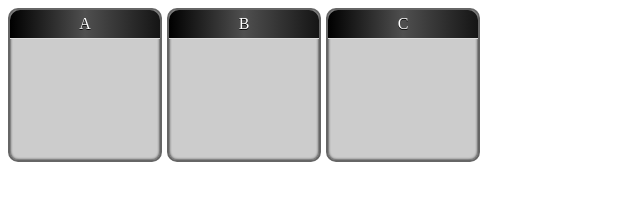
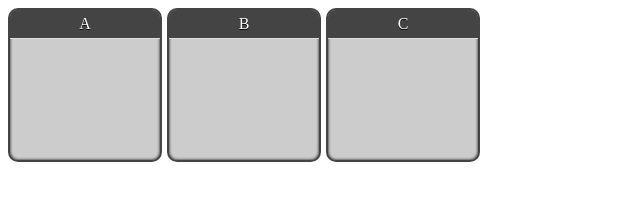
Before and after one commit to Daniel-Hug/html5-dnd-list, a plain HTML site: page index.html in a window 1280 px wide. Shown: the whole page, without its empty margins (0-640 px from the left). Drawn offline with Linux system fonts and the light colour scheme.

Commit message:
simpler CSS

```diff
--- a/demo.css
+++ b/demo.css
@@ -10,58 +10,37 @@
 }
 
 .dl-item {
+	/* box model */
+	float: left;
 	height: 150px;
 	width: 150px;
-	float: left;
-	border: 2px solid #666666;
+	border: 2px solid #444;
+	margin-right: 5px;
+	margin-bottom: 30px;
+
+	/* style */
 	background-color: #ccc;
-	margin-right: 5px;
-	-webkit-border-radius: 10px;
-	-moz-border-radius: 10px;
-	-o-border-radius: 10px;
-	-ms-border-radius: 10px;
 	border-radius: 10px;
-	-webkit-box-shadow: inset 0 0 3px #000;
-	-moz-box-shadow: inset 0 0 3px #000;
-	-ms-box-shadow: inset 0 0 3px #000;
-	-o-box-shadow: inset 0 0 3px #000;
 	box-shadow: inset 0 0 3px #000;
 	text-align: center;
-	margin-bottom: 30px;
+	overflow: hidden;
 }
 
 .dl-item header {
+	/* box model */
+	padding: 5px;
+	border-bottom: 1px solid #ddd;
+
+	/* style */
 	cursor: move;
-	color: #fff;
 	text-shadow: #000 0 1px;
 	box-shadow: 5px;
-	padding: 5px;
-	background: -moz-linear-gradient(left center, rgb(0,0,0), rgb(79,79,79), rgb(21,21,21));
-	background: -webkit-gradient(linear, left top, right top,
-		color-stop(0, rgb(0,0,0)),
-		color-stop(0.50, rgb(79,79,79)),
-		color-stop(1, rgb(21,21,21)));
-	background: -webkit-linear-gradient(left center, rgb(0,0,0), rgb(79,79,79), rgb(21,21,21));
-	background: -ms-linear-gradient(left center, rgb(0,0,0), rgb(79,79,79), rgb(21,21,21));
-	background: -o-linear-gradient(left center, rgb(0,0,0), rgb(79,79,79), rgb(21,21,21));
-	border-bottom: 1px solid #ddd;
-	-webkit-border-top-left-radius: 10px;
-	-moz-border-radius-topleft: 10px;
-	-ms-border-radius-topleft: 10px;
-	-o-border-radius-topleft: 10px;
-	border-top-left-radius: 10px;
-	-webkit-border-top-right-radius: 10px;
-	-moz-border-radius-topright: 10px;
-	-ms-border-radius-topright: 10px;
-	-o-border-radius-topright: 10px;
-	border-top-right-radius: 10px;
+	color: #fff;
+	background: #444;
 }
 
 .dl-item {
-	-webkit-transition: -webkit-transform 0.2s ease-out;
-	-moz-transition: -moz-transform 0.2s ease-out;
-	-o-transition: -o-transform 0.2s ease-out;
-	-ms-transition: -ms-transform 0.2s ease-out;
+	transition: transform 0.2s ease-out;
 }
 
 .dl-item.dl-over {
@@ -70,10 +49,7 @@
 
 .dl-item.dl-moving {
 	opacity: 0.25;
-	-webkit-transform: scale(0.8);
-	-moz-transform: scale(0.8);
-	-ms-transform: scale(0.8);
-	-o-transform: scale(0.8);
+	transform: scale(0.8);
 }
 
 .dl-item .count {
```
